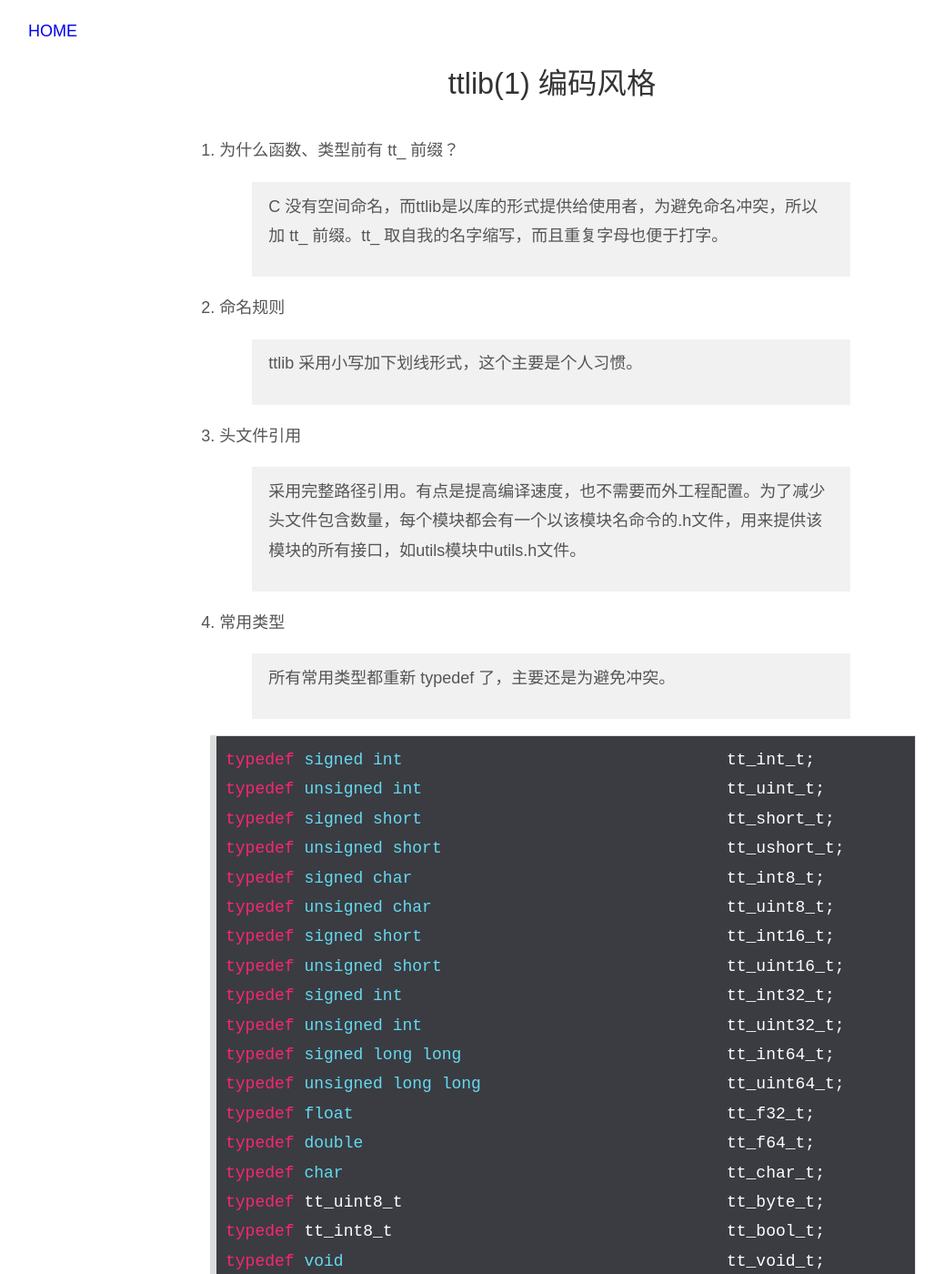
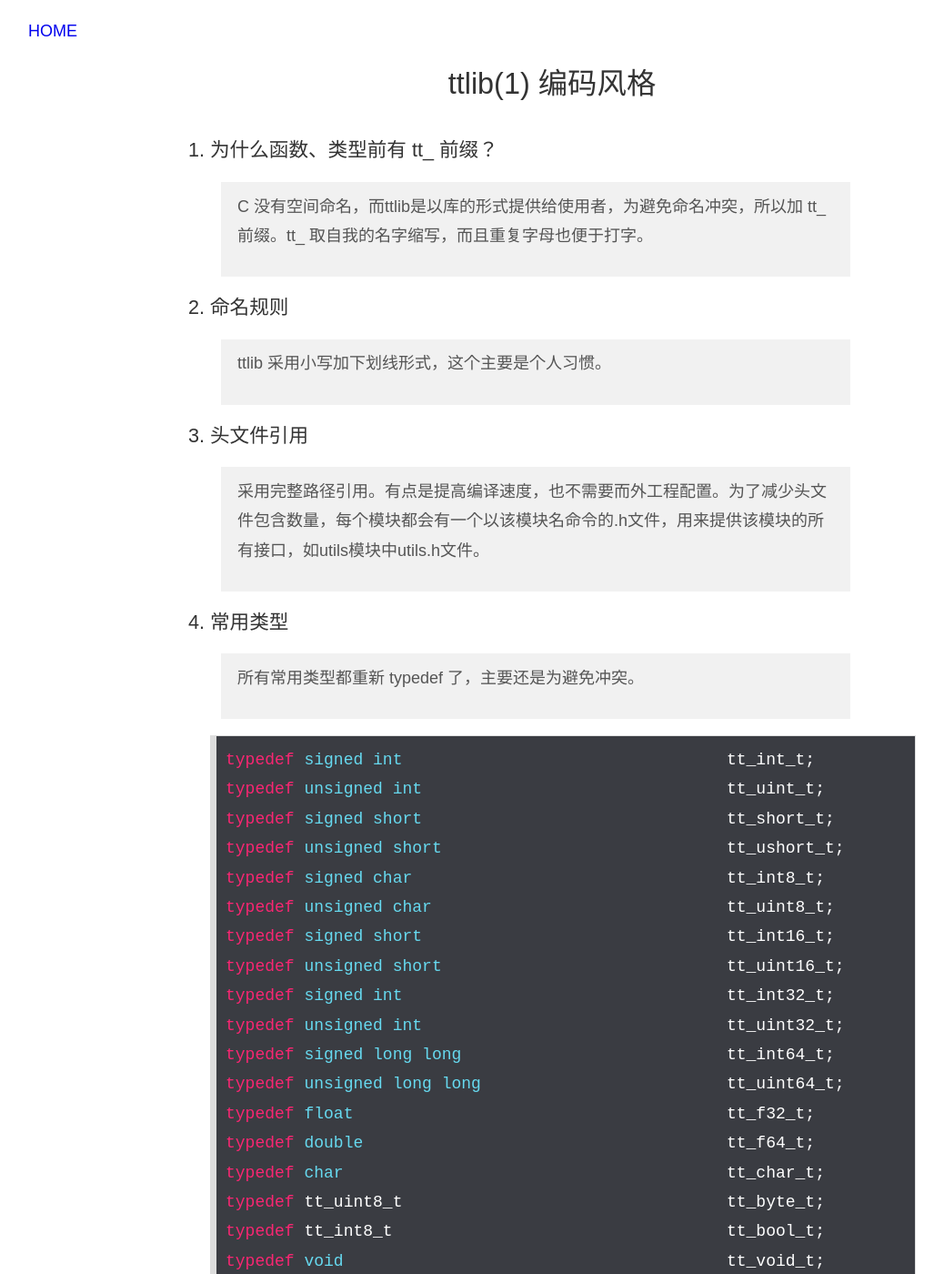
Before and after one commit to tangaoo/tangaoo.github.io, a Jekyll site: the page built from _posts/2021-3-13-codestyle-ttlib-1.md, in a window 1280 px wide and 1400 px high. Shown: the whole window at 91% size, without its empty margins (33-1071 px from the left). Built offline with Jekyll 4.4.1, drawn with Linux system fonts in a browser that asks for light colours; some of the changed text lies outside the part shown.

Commit message:
change _config.yml

```diff
--- a/_posts/2021-3-13-codestyle-ttlib-1.md
+++ b/_posts/2021-3-13-codestyle-ttlib-1.md
@@ -3,16 +3,16 @@
 title: ttlib(1) 编码风格
 ---
 
-1. 为什么函数、类型前有 tt_ 前缀？
+#### 1. 为什么函数、类型前有 tt_ 前缀？
 > C 没有空间命名，而ttlib是以库的形式提供给使用者，为避免命名冲突，所以加 tt_ 前缀。tt_ 取自我的名字缩写，而且重复字母也便于打字。
 
-2. 命名规则
+#### 2. 命名规则
 > ttlib 采用小写加下划线形式，这个主要是个人习惯。
 
-3. 头文件引用
+#### 3. 头文件引用
 > 采用完整路径引用。有点是提高编译速度，也不需要而外工程配置。为了减少头文件包含数量，每个模块都会有一个以该模块名命令的.h文件，用来提供该模块的所有接口，如utils模块中utils.h文件。
 
-4. 常用类型
+#### 4. 常用类型
 > 所有常用类型都重新 typedef 了，主要还是为避免冲突。
 
 ~~~ c
@@ -39,7 +39,8 @@
 typedef tt_pointer_t                               tt_handle_t;
 ~~~
 
-5. 结构体定义
+
+#### 5. 结构体定义
 >  结构体命名格式为 tt_xxx_t， tt_xxx_ref_t， ref表结构体指针，具体看下面例子就明白了。
 
 ~~~ c
@@ -56,10 +57,11 @@
 }tt_ipv4_t, *tt_ipv4_ref_t;
 ~~~
 
-6. 注释风格
+
+#### 6. 注释风格
 > 注释风格主要就是个人习惯，目标就是整齐清晰。另外我是用 vscode + vim 码代码，可以设置 User Snippets，这样就可以把常用注释格式保存，方便使用。具体风格见代码。
 
-7. 局部变量
+#### 7. 局部变量
 > 局部变量没有在函数头一起定义，而是在使用处定义。
 
 具体风格看代码哈～
```
